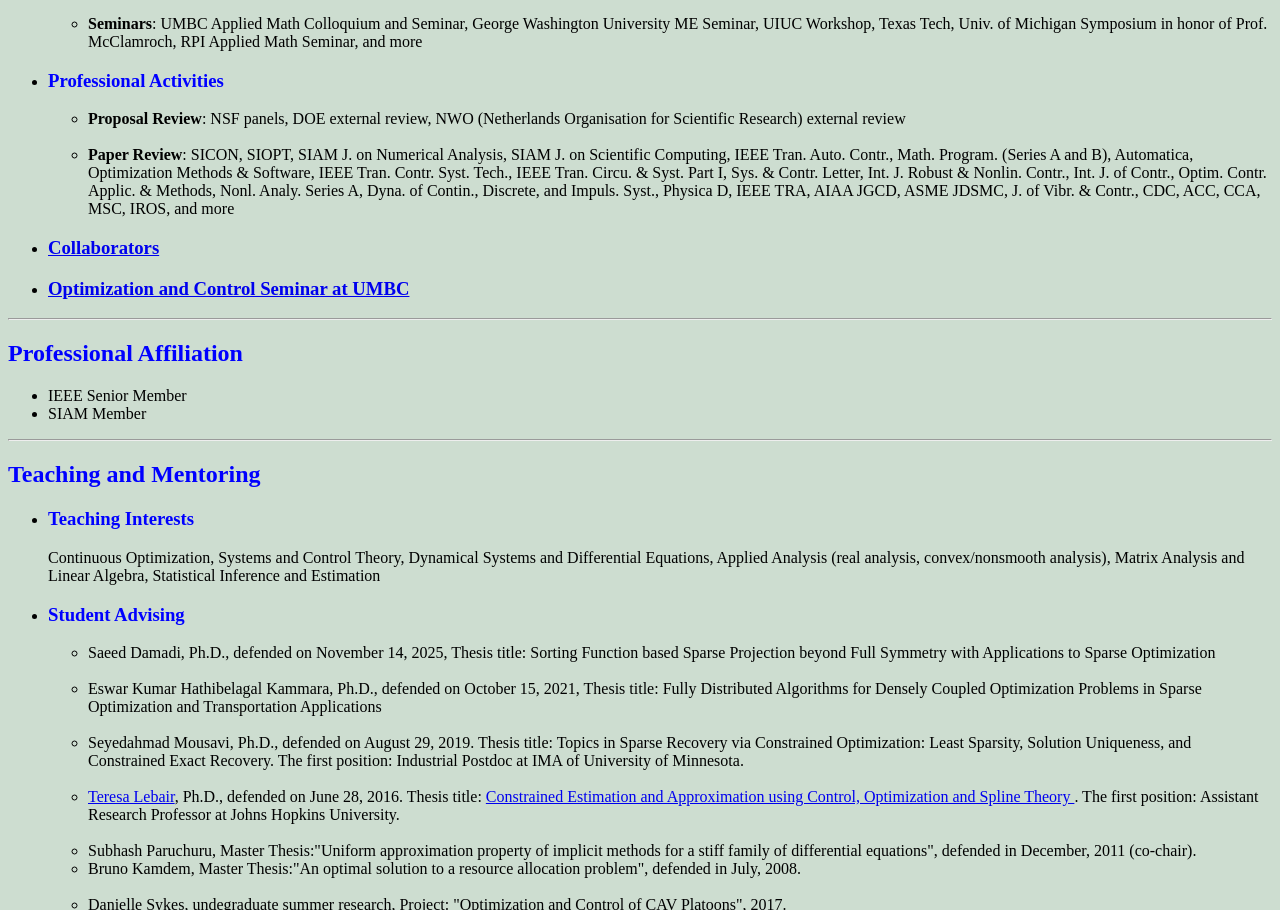
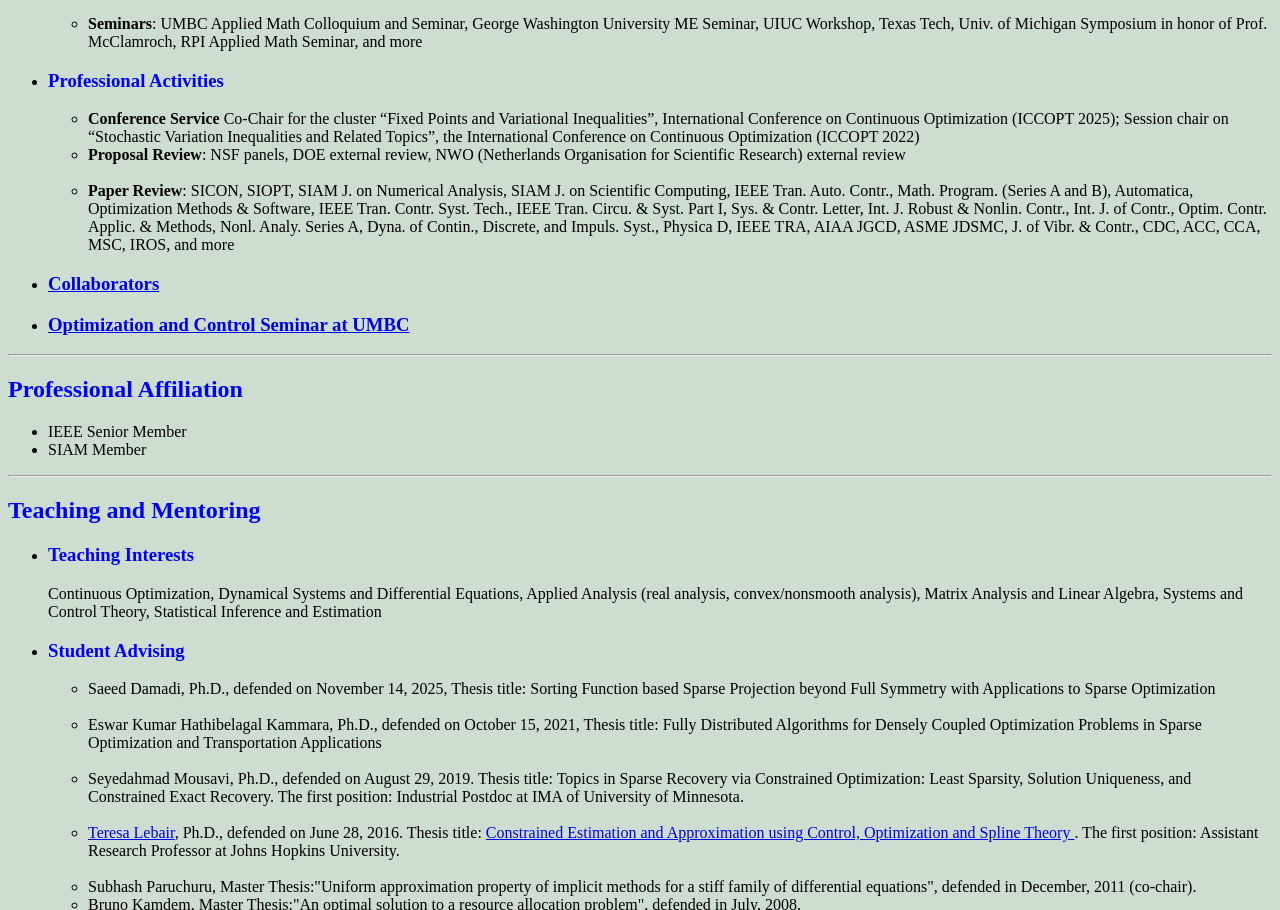
Before and after one commit to jinglai-shen/jinglai-shen.github.io, a plain HTML site: page index.html in a window 1280 px wide. Shown: the part 1555-2465 px from the top of the page. Drawn offline with Linux system fonts and the light colour scheme.

Commit message:
Update index.html

```diff
--- a/index.html
+++ b/index.html
@@ -135,6 +135,9 @@
 
   <li>  <font color="blue"><b> <h3> Professional Activities </h3></b></font>
      <ul>
+
+       <li> <b> Conference Service </b>  Co-Chair for the cluster “Fixed Points and Variational Inequalities”, International Conference on Continuous Optimization (ICCOPT 2025); Session chair on “Stochastic Variation Inequalities and Related Topics”, the International Conference on Continuous Optimization (ICCOPT 2022) </li>
+
        <li> <b> Proposal Review</b>: NSF panels, DOE external review, NWO (Netherlands Organisation for Scientific Research) external review </li> <br>
 
        <li> <b> Paper Review</b>: SICON, SIOPT, SIAM J. on Numerical Analysis, SIAM J. on Scientific Computing, IEEE Tran. Auto. Contr., Math. Program. (Series A and B), Automatica, Optimization Methods & Software, IEEE Tran. Contr. Syst. Tech., IEEE Tran. Circu. & Syst. Part I, Sys. & Contr. Letter, Int. J. Robust & Nonlin. Contr., Int. J. of Contr., Optim. Contr. Applic. & Methods, Nonl. Analy. Series A, Dyna. of Contin., Discrete, and Impuls. Syst., Physica D, IEEE TRA,  AIAA JGCD, ASME JDSMC, J. of Vibr. & Contr., CDC, ACC, CCA, MSC, IROS, and more </li>
@@ -167,7 +170,8 @@
 
  <li> <font color="blue">  <h3> Teaching Interests</h3> </font>
 
-     Continuous Optimization, Systems and Control Theory, Dynamical Systems and Differential Equations, Applied Analysis (real analysis, convex/nonsmooth analysis), Matrix Analysis and Linear Algebra, Statistical Inference and Estimation
+     Continuous Optimization, Dynamical Systems and Differential Equations, Applied Analysis (real analysis, convex/nonsmooth analysis), Matrix Analysis and Linear Algebra, Systems and Control Theory,
+   Statistical Inference and Estimation
 
 
  <li>  <font color="blue"> <h3> Student Advising</h3> </font>
```
